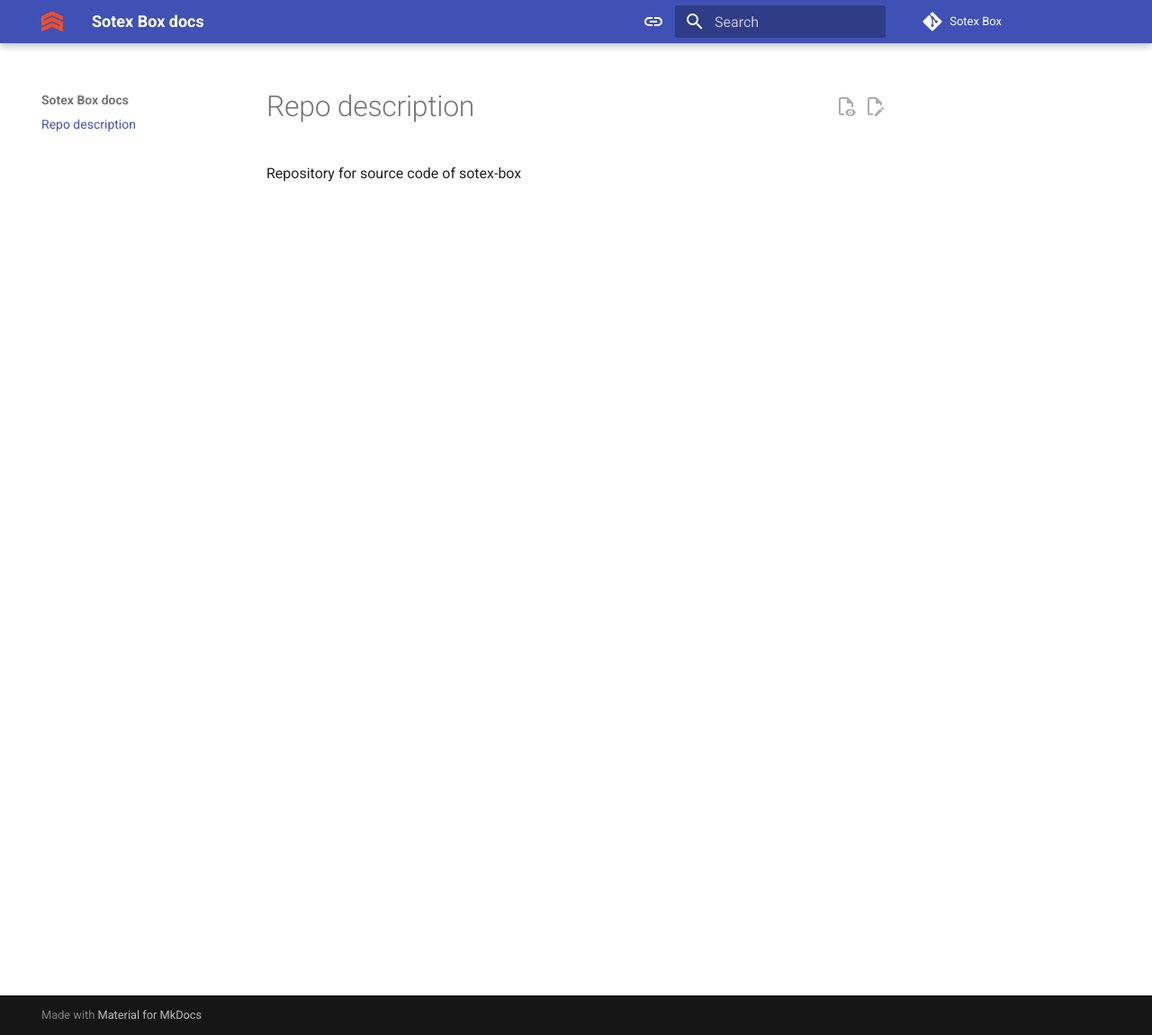
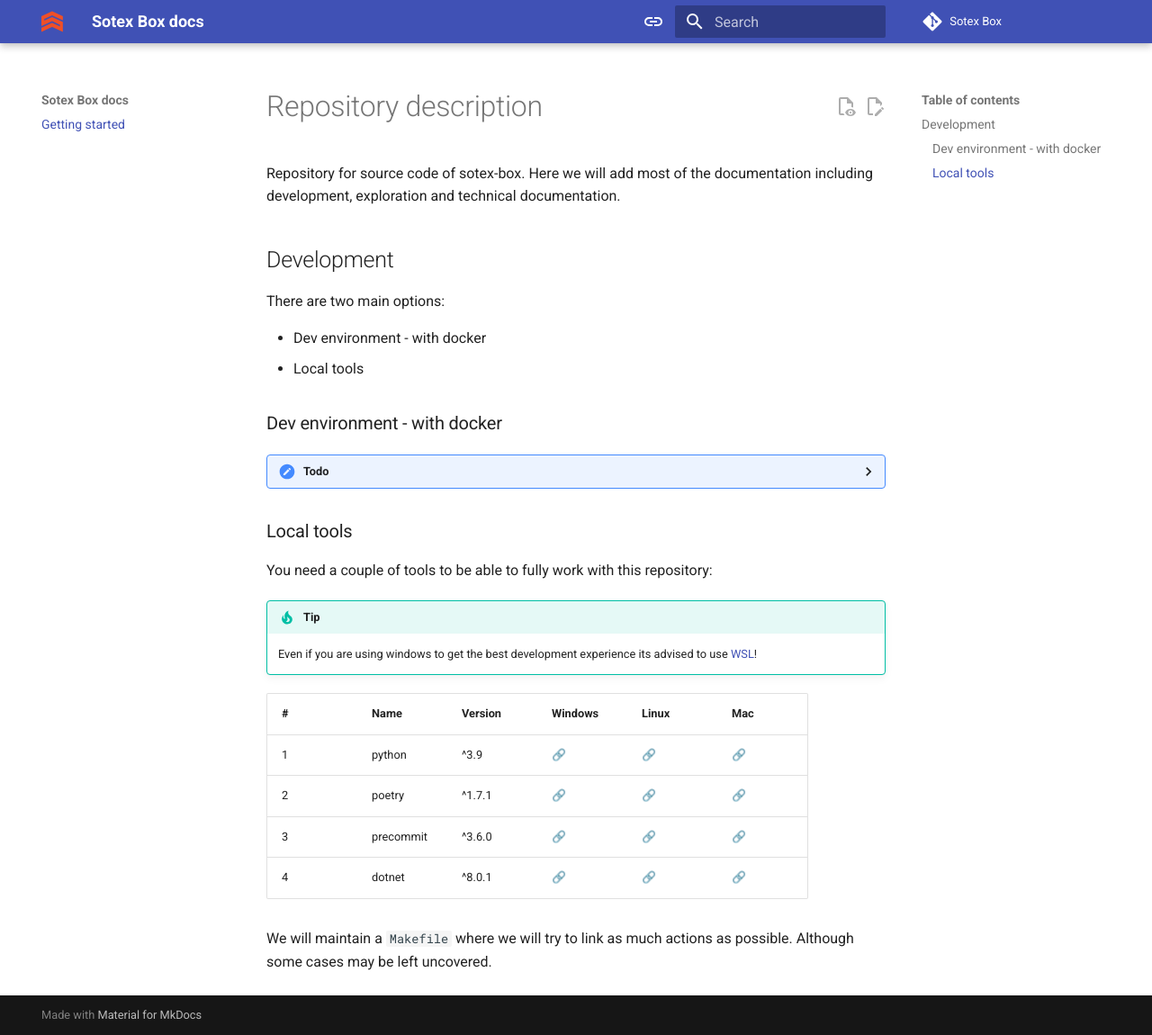
Before and after one commit to sotex-lab/sotex-box, an MkDocs documentation site: the page built from docs/index.md, in a window 1280 px wide and 1150 px high. Shown: the whole window at 90% size. Built offline with MkDocs 1.6.1 and Material for MkDocs 9.7.7, drawn with Linux system fonts in a browser that asks for light colours; comment, search, counter and statistics services are not loaded.

Commit message:
docs: setup docs (#3)
* index docs

* restricting dotnet ci

```diff
--- a/.pre-commit-config.yaml
+++ b/.pre-commit-config.yaml
@@ -32,3 +32,4 @@ repos:
         entry: dotnet format
         pass_filenames: false
         language: system
+        files: "dotnet/"
--- a/docs/index.md
+++ b/docs/index.md
@@ -1,3 +1,34 @@
-# Repo description
+---
+title: Getting started
+---
 
-Repository for source code of sotex-box
+# Repository description
+
+Repository for source code of sotex-box. Here we will add most of the documentation including development, exploration and technical documentation.
+
+## Development
+
+There are two main options:
+
+* Dev environment - with docker
+* Local tools
+
+### Dev environment - with docker
+
+??? TODO
+    explain how to work with docker dev environment once its setup
+
+### Local tools
+You need a couple of tools to be able to fully work with this repository:
+
+!!! Tip for windows users
+    Even if you are using windows to get the best development experience its advised to use [WSL](https://learn.microsoft.com/en-us/windows/wsl/install)!
+
+| # | Name | Version | Windows | Linux | Mac |
+|---|------|---------|---------|-------|-----|
+| 1 | python | ^3.9 | [🔗](https://www.python.org/downloads/windows/) | [🔗](https://www.python.org/downloads/source/) | [🔗](https://www.python.org/downloads/macos/) |
+| 2 | poetry | ^1.7.1 | [🔗](https://python-poetry.org/docs/#installing-with-the-official-installer) | [🔗](https://python-poetry.org/docs/#installing-with-the-official-installer) | [🔗](https://python-poetry.org/docs/#installing-with-the-official-installer) |
+| 3 | precommit | ^3.6.0 | [🔗](https://pre-commit.com/#install) | [🔗](https://pre-commit.com/#install) | [🔗](https://pre-commit.com/#install) |
+| 4 | dotnet | ^8.0.1 | [🔗](https://dotnet.microsoft.com/en-us/download) | [🔗](https://dotnet.microsoft.com/en-us/download) | [🔗](https://dotnet.microsoft.com/en-us/download) |
+
+We will maintain a `Makefile` where we will try to link as much actions as possible. Although some cases may be left uncovered.
```
Also changed, not shown: 1 other file.
